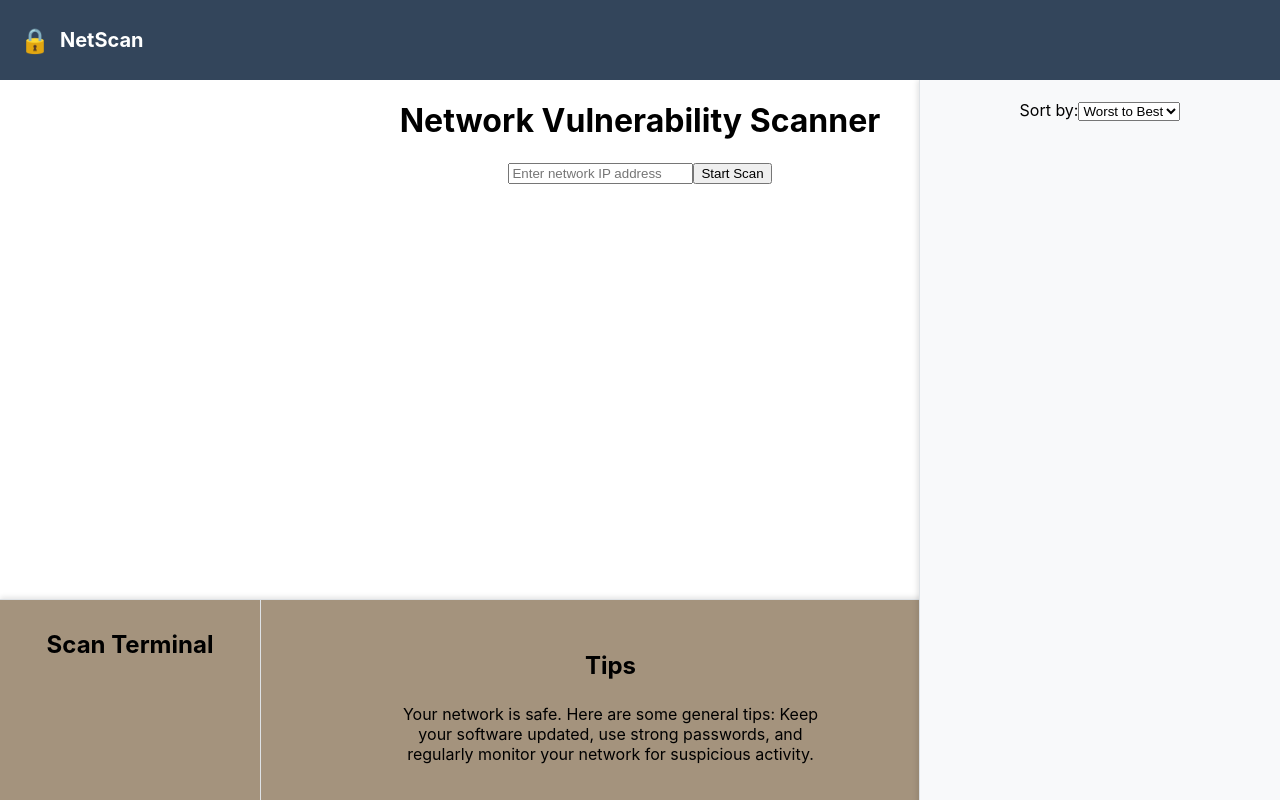
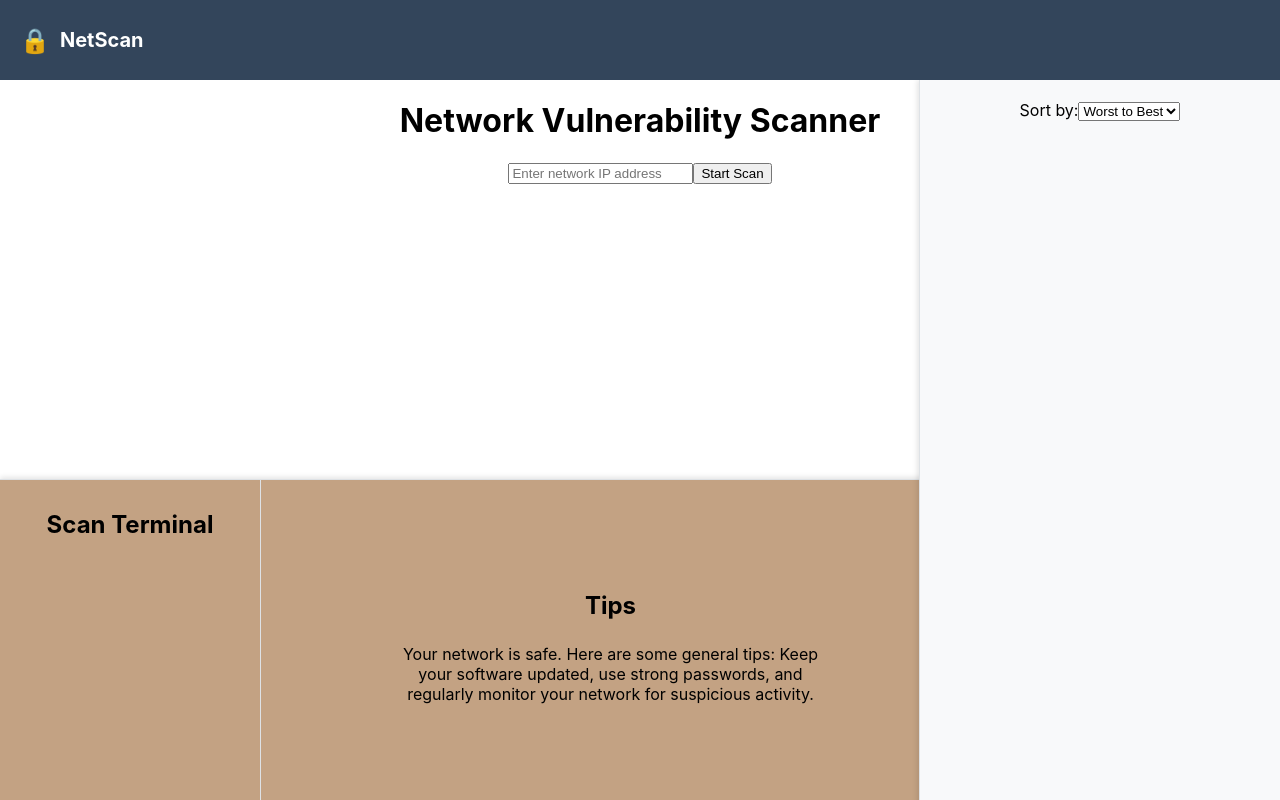
Before and after one commit to cookster00/network-project, a React (Create React App) app in the folder frontend/: page / in a window 1280 px wide. Built offline with nearby package versions, Linux system fonts and the light colour scheme; the HTML template or start-up script is replaced by a standard one.

Commit message:
changed color of network info and made it taller

```diff
--- a/frontend/src/Components/NetworkInfo.css
+++ b/frontend/src/Components/NetworkInfo.css
@@ -1,11 +1,11 @@
 .network-info-container {
   display: flex;
-  height: 25%;
+  height: 40%; /* Increase the height */
   position: fixed;
   bottom: 0;
   left: 0;
   width: 75%; /* Adjust width to take up 3/4 of the page */
-  background-color: #a4937d; /* Light tan background color */
+  background-color: #C3A283; /* Lighter tan background color */
   border-top: 1px solid #dee2e6;
   box-shadow: 0 -2px 5px rgba(0, 0, 0, 0.1);
 }
```
